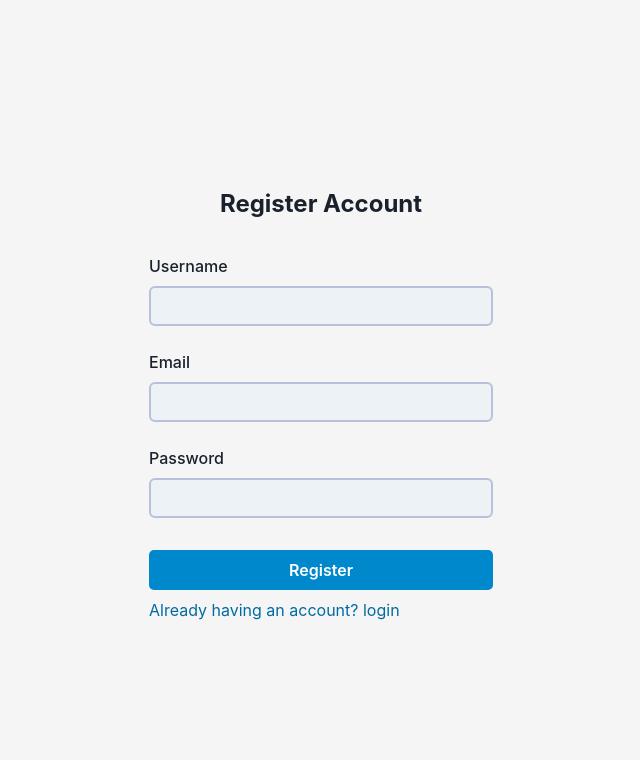
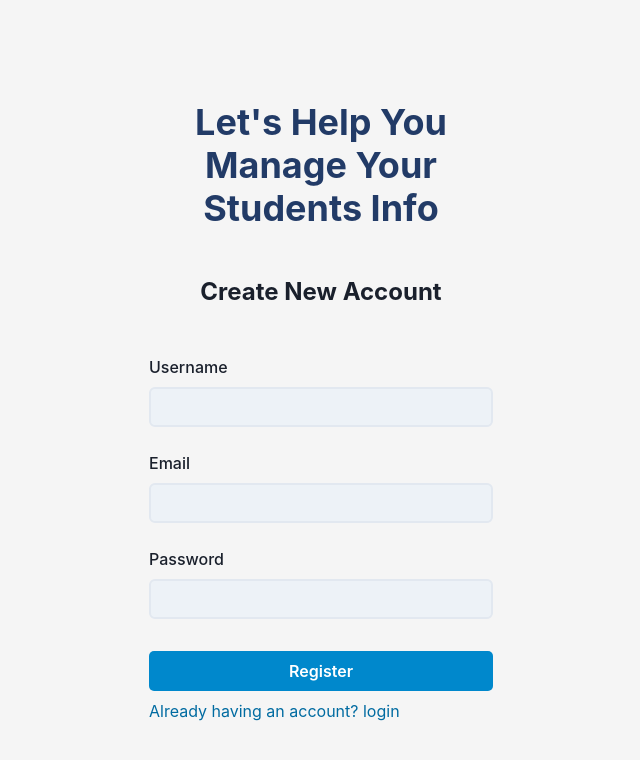
Before and after one commit to Gabriel-Rockson/classhub, a React app in the folder frontend/: page /app/register in a window 1280 px wide. Shown: the top 760 px of the page, without its empty margins (319-959 px from the left). Built offline with nearby package versions, Linux system fonts and the light colour scheme; the HTML template or start-up script is replaced by a standard one.

Commit message:
Change the styling

```diff
--- a/frontend/src/auth/Login.js
+++ b/frontend/src/auth/Login.js
@@ -46,8 +46,12 @@ export default function Login() {
     <>
       <Flex bg="whitesmoke" align="center" justify="center" h="100vh">
         <Box w={["80%", 96]} px={5} py={8}>
-          <Heading py={3} textAlign="center" fontSize="2xl">
-            Login
+          <Heading
+            py={[3, 4, 5, 6]}
+            fontSize={["2xl", "3xl", "4xl"]}
+            textAlign="center"
+          >
+            Welcome! Login to ClassHub
           </Heading>
           <Formik
             initialValues={formData}
@@ -58,7 +62,9 @@ export default function Login() {
               <form method="post" onSubmit={handleSubmit}>
                 <VStack spacing={6}>
                   <FormControl isInvalid={!!errors.detail}>
-                    <FormErrorMessage fontWeight="bold">{errors.detail}</FormErrorMessage>
+                    <FormErrorMessage fontWeight="bold">
+                      {errors.detail}
+                    </FormErrorMessage>
                   </FormControl>
                   <FormControl
                     colorScheme="messenger"
@@ -71,9 +77,12 @@ export default function Login() {
                       id="username"
                       name="username"
                       variant="filled"
-                      borderColor="facebook.200"
+                      borderColor="gray.200"
+                      _hover={{ borderColor: "facebook.600" }}
                     />
-                    <FormErrorMessage fontWeight="bold">{errors.username}</FormErrorMessage>
+                    <FormErrorMessage fontWeight="bold">
+                      {errors.username}
+                    </FormErrorMessage>
                   </FormControl>
                   <FormControl
                     colorScheme="messenger"
@@ -86,9 +95,12 @@ export default function Login() {
                       id="password"
                       name="password"
                       variant="filled"
-                      borderColor="facebook.200"
+                      borderColor="gray.200"
+                      _hover={{ borderColor: "facebook.600" }}
                     />
-                    <FormErrorMessage fontWeight="bold">{errors.password}</FormErrorMessage>
+                    <FormErrorMessage fontWeight="bold">
+                      {errors.password}
+                    </FormErrorMessage>
                   </FormControl>
                 </VStack>
                 <Button
--- a/frontend/src/auth/Register.js
+++ b/frontend/src/auth/Register.js
@@ -45,8 +45,16 @@ export default function Register() {
     <>
       <Flex bg="whitesmoke" align="center" justify="center" h="100vh">
         <Box w={["80%", 96]} px={5} py={8}>
-          <Heading py={3} fontSize="2xl" textAlign="center">
-            Register Account
+          <Heading
+            py={[3, 4, 5, 6]}
+            fontSize={["2xl", "3xl", "4xl"]}
+            textAlign="center"
+            color="facebook.800"
+          >
+            Let's Help You Manage Your Students Info
+          </Heading>
+          <Heading py={[3, 4, 5, 6]} fontSize={["2xl"]} textAlign="center">
+            Create New Account
           </Heading>
           <Formik
             initialValues={{
@@ -61,7 +69,9 @@ export default function Register() {
               <form onSubmit={handleSubmit}>
                 <VStack spacing={6}>
                   <FormControl isInvalid={!!errors.detail}>
-                    <FormErrorMessage fontWeight="bold">{errors.detail}</FormErrorMessage>
+                    <FormErrorMessage fontWeight="bold">
+                      {errors.detail}
+                    </FormErrorMessage>
                   </FormControl>
                   <FormControl
                     colorScheme="messenger"
@@ -74,9 +84,12 @@ export default function Register() {
                       id="username"
                       name="username"
                       variant="filled"
-                      borderColor="facebook.200"
+                      borderColor="gray.200"
+                      _hover={{ borderColor: "facebook.600" }}
                     />
-                    <FormErrorMessage fontWeight="bold">{errors.username}</FormErrorMessage>
+                    <FormErrorMessage fontWeight="bold">
+                      {errors.username}
+                    </FormErrorMessage>
                   </FormControl>
                   <FormControl
                     colorScheme="messenger"
@@ -89,9 +102,12 @@ export default function Register() {
                       id="email"
                       name="email"
                       variant="filled"
-                      borderColor="facebook.200"
+                      borderColor="gray.200"
+                      _hover={{ borderColor: "facebook.600" }}
                     />
-                    <FormErrorMessage fontWeight="bold">{errors.email}</FormErrorMessage>
+                    <FormErrorMessage fontWeight="bold">
+                      {errors.email}
+                    </FormErrorMessage>
                   </FormControl>
                   <FormControl
                     colorScheme="messenger"
@@ -104,9 +120,12 @@ export default function Register() {
                       id="password"
                       name="password"
                       variant="filled"
-                      borderColor="facebook.200"
+                      borderColor="gray.200"
+                      _hover={{ borderColor: "facebook.600" }}
                     />
-                    <FormErrorMessage fontWeight="bold">{errors.password}</FormErrorMessage>
+                    <FormErrorMessage fontWeight="bold">
+                      {errors.password}
+                    </FormErrorMessage>
                   </FormControl>
                 </VStack>
                 <Button
```
